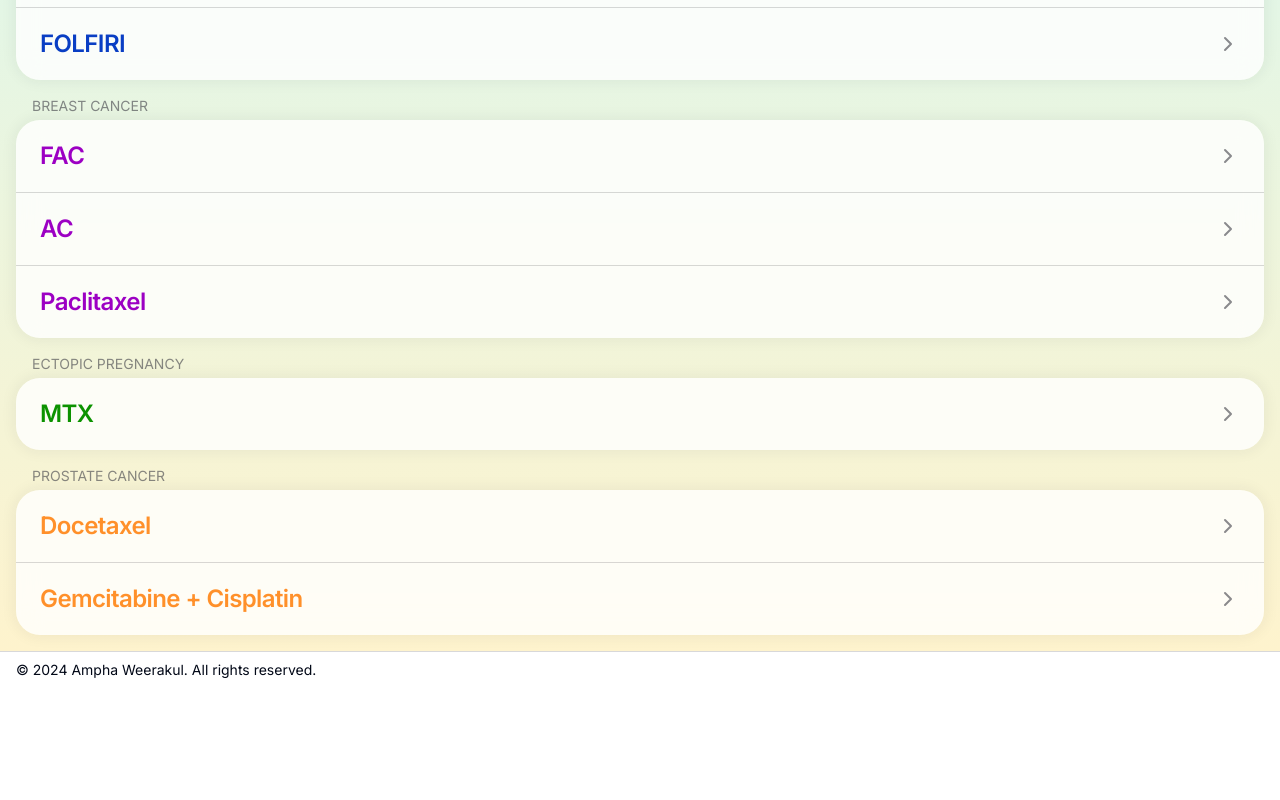
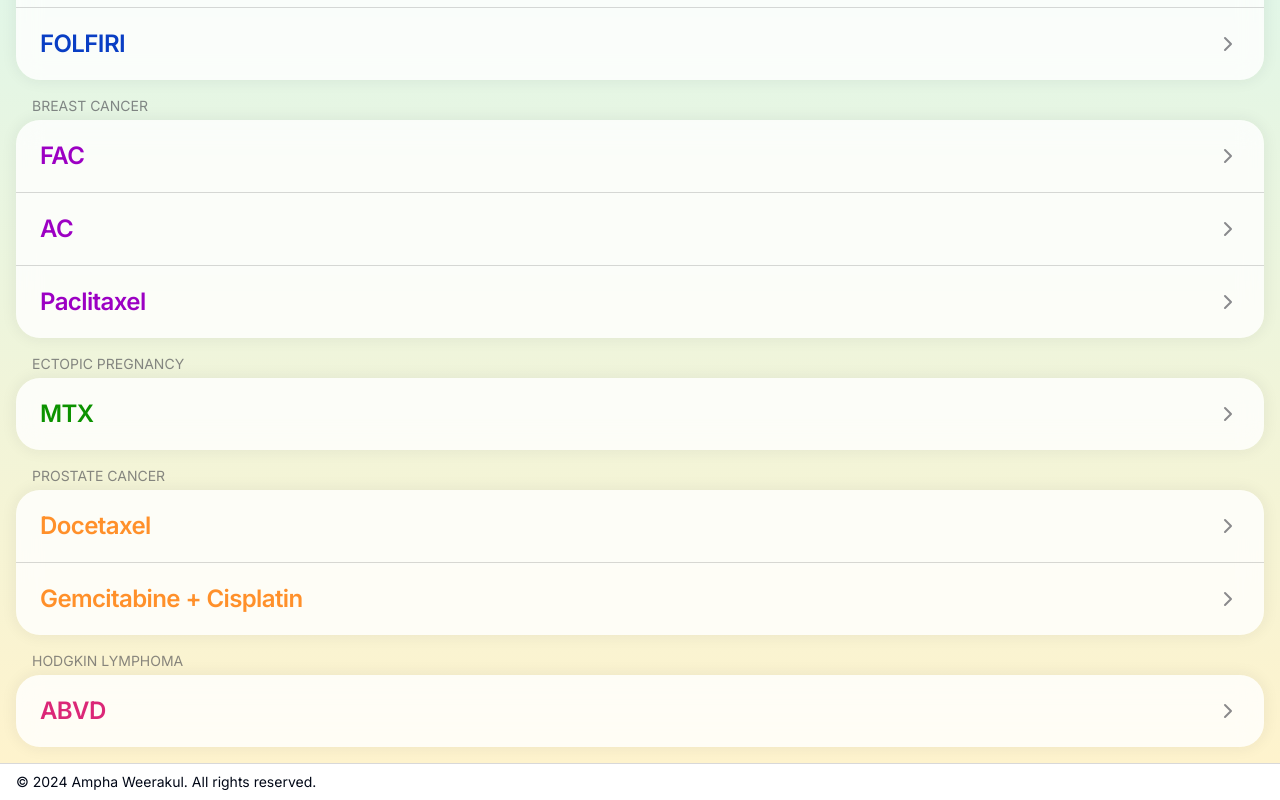
Before and after one commit to pangpondwee/chemo, a Next.js app: page / in a window 1280 px wide. Shown: the part 409-1209 px from the top of the page. Before the commit the page ends 1097 px from the top, so only its background shows below. Built offline with nearby package versions, Linux system fonts and the light colour scheme.

Commit message:
feat: add new formula

```diff
--- a/app/[formula]/page.tsx
+++ b/app/[formula]/page.tsx
@@ -23,12 +23,13 @@ const backgroundColors = {
   folfox4: "from-[#CEDBFD] to-[#CCFFF3]",
   folfiri: "from-[#CEDBFD] to-[#CCFFF3]",
   capox: "from-[#CEDBFD] to-[#CCFFF3]",
-  fac: "from-[#F5CCFF] to-[#FFE3CC]",
-  ac: "from-[#F5CCFF] to-[#FFE3CC]",
-  paclitaxel: "from-[#F5CCFF] to-[#FFE3CC]",
+  fac: "from-[#E1C4F2] to-[#BEE1F8]",
+  ac: "from-[#E1C4F2] to-[#BEE1F8]",
+  paclitaxel: "from-[#E1C4F2] to-[#BEE1F8]",
   mtx: "from-[#D0FFCC] to-[#D9F1E6]",
   docetaxel: "from-[#FFCA99] to-[#F7D9D4]",
   gemcitabinePlusCisplatin: "from-[#FFCA99] to-[#F7D9D4]",
+  abvd: "from-[#F0B9EF] via-[#F2DFC1] to-[#AED1EF]",
 };
 
 const calculateMl = (drug: drugNameType, drugListStore: drugListType) => {
--- a/app/page.tsx
+++ b/app/page.tsx
@@ -19,6 +19,7 @@ const labelColors = {
   breastCancer: "text-[#9C00C3]",
   ectopicPregnancy: "text-[#0C9200]",
   prostateCancer: "text-[#FF902A]",
+  hodgkinLymphoma: "text-[#db2777]",
 };
 
 export default function Home() {
--- a/data/drugData.tsx
+++ b/data/drugData.tsx
@@ -2,7 +2,8 @@ export type formulaGroupNameType =
   | "colorectalCancer"
   | "breastCancer"
   | "ectopicPregnancy"
-  | "prostateCancer";
+  | "prostateCancer"
+  | "hodgkinLymphoma";
 
 export type formulaNameType =
   | "folfox4"
@@ -13,7 +14,8 @@ export type formulaNameType =
   | "paclitaxel"
   | "mtx"
   | "docetaxel"
-  | "gemcitabinePlusCisplatin";
+  | "gemcitabinePlusCisplatin"
+  | "abvd";
 
 export type drugNameType =
   | "fiveFU"
@@ -28,7 +30,10 @@ export type drugNameType =
   | "methotrexate"
   | "docetaxel"
   | "gemcitabine"
-  | "cisplatin";
+  | "cisplatin"
+  | "bleomycin"
+  | "vinblastine"
+  | "dacarbazine";
 
 export type formulaGroupListType = {
   [formulaGroup in formulaGroupNameType]?: {
@@ -57,6 +62,7 @@ export const formulaGroupNameList: formulaGroupNameType[] = [
   "breastCancer",
   "ectopicPregnancy",
   "prostateCancer",
+  "hodgkinLymphoma",
 ];
 
 export const formulaNameList: formulaNameType[] = [
@@ -68,6 +74,7 @@ export const formulaNameList: formulaNameType[] = [
   "mtx",
   "docetaxel",
   "gemcitabinePlusCisplatin",
+  "abvd",
 ];
 
 export const drugNameList: drugNameType[] = [
@@ -101,6 +108,10 @@ export const formulaGroupList: formulaGroupListType = {
   prostateCancer: {
     displayName: "Prostate cancer",
     formulas: ["docetaxel", "gemcitabinePlusCisplatin"],
+  },
+  hodgkinLymphoma: {
+    displayName: "Hodgkin lymphoma",
+    formulas: ["abvd"],
   },
 };
 
@@ -160,6 +171,15 @@ export const formulaList: formulaListType = {
       cisplatin: { doseRegimen: 70 },
     },
   },
+  abvd: {
+    displayName: "ABVD",
+    drugs: {
+      doxorubicin: { doseRegimen: 25 },
+      bleomycin: { doseRegimen: 10 },
+      vinblastine: { doseRegimen: 6 },
+      dacarbazine: { doseRegimen: 375 },
+    },
+  },
 };
 
 export const drugList: drugListType = {
@@ -215,4 +235,16 @@ export const drugList: drugListType = {
     displayName: "Cisplatin",
     divider: 1,
   },
+  bleomycin: {
+    displayName: "Bleomycin",
+    divider: 3,
+  },
+  vinblastine: {
+    displayName: "Vinblastine",
+    divider: 2,
+  },
+  dacarbazine: {
+    displayName: "Dacarbazine",
+    divider: 10,
+  },
 };
--- a/stores/use-drug-store.ts
+++ b/stores/use-drug-store.ts
@@ -36,6 +36,9 @@ export const useDrugStore = create<drugStoreType>((set) => ({
     docetaxel: 0,
     gemcitabine: 0,
     cisplatin: 0,
+    bleomycin: 0,
+    vinblastine: 0,
+    dacarbazine: 0,
   },
   setDrug: (value) =>
     set((state) => ({ drugList: { ...state.drugList, ...value } })),
@@ -55,6 +58,9 @@ export const useDrugStore = create<drugStoreType>((set) => ({
         docetaxel: 0,
         gemcitabine: 0,
         cisplatin: 0,
+        bleomycin: 0,
+        vinblastine: 0,
+        dacarbazine: 0,
       },
     })),
 }));
```
